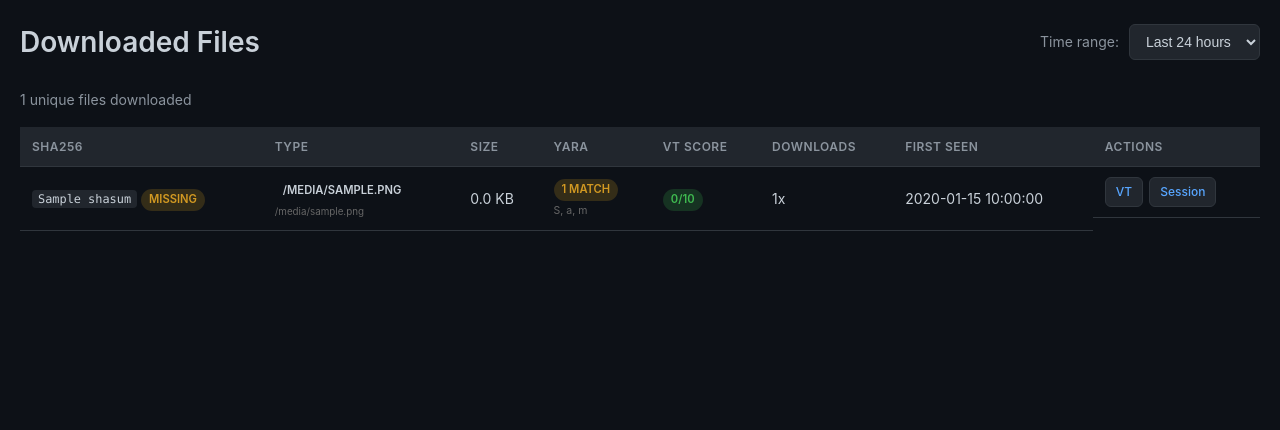
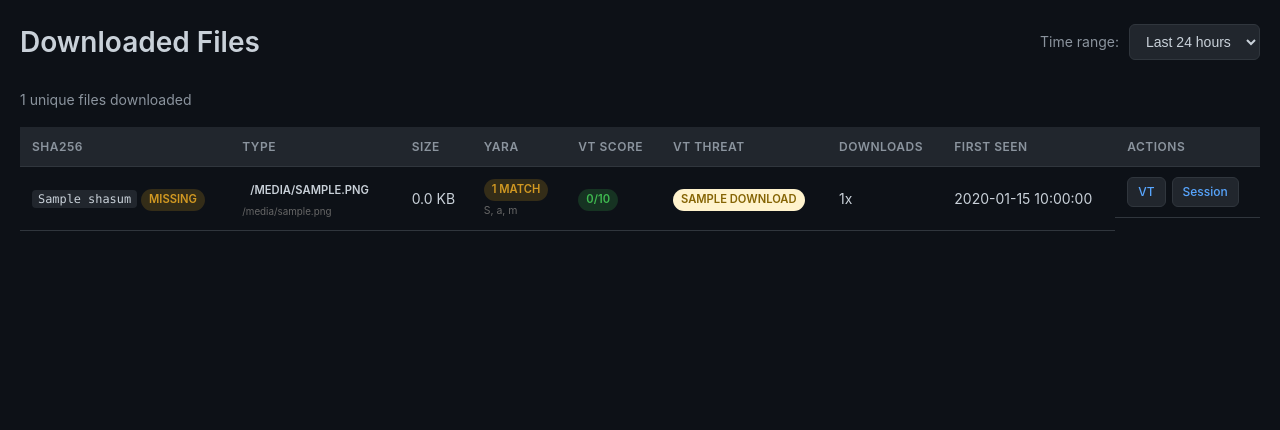
Before and after one commit to reuteras/cowrie-deploy-toolkit, a Flask app: template web/templates/downloads.html in a window 1280 px wide. Shown: the part 60-490 px from the top of the page. Run offline with Flask 3, Linux system fonts and the light colour scheme; the template is opened without the code that fills it: most values are stand-ins (such as "Sample title", 1, 10 or a date in 2020).

Commit message:
feat: Add VT threat label column and fix SSH key preview
Add separate VT Threat column to web downloads table for better
visibility of VirusTotal threat classifications. Previously, the
threat label was only shown as a tooltip.

Fix SSH key and certificate preview by adding SSH-related keywords
to TEXT_INDICATORS:
- OpenSSH, SSH
- RSA/DSA/ECDSA/Ed25519 public key
- PEM certificate

This allows SSH keys, certificates, and other text-based security
files to be properly previewed in the web interface.

Changes:
- Add "VT Threat" column to downloads table with yellow badge styling
- Update colspan for empty state message
- Add SSH and certificate keywords to yara-scanner-daemon.py

Closes #35

🤖 Generated with [Claude Code](https://claude.com/claude-code)

Co-Authored-By: Claude Sonnet 4.5 <noreply@anthropic.com>

```diff
--- a/web/templates/downloads.html
+++ b/web/templates/downloads.html
@@ -29,6 +29,7 @@
                 <th>Size</th>
                 <th>YARA</th>
                 <th>VT Score</th>
+                <th>VT Threat</th>
                 <th>Downloads</th>
                 <th>First Seen</th>
                 <th>Actions</th>
@@ -88,12 +89,21 @@
                 <td>
                     {% if dl.vt_detections is defined %}
                         {% if dl.vt_detections > 0 %}
-                        <span class="badge badge-danger" title="{{ dl.vt_threat_label or 'Malicious' }}">
+                        <span class="badge badge-danger">
                             {{ dl.vt_detections }}/{{ dl.vt_total }}
                         </span>
                         {% else %}
                         <span class="badge badge-success">0/{{ dl.vt_total }}</span>
                         {% endif %}
+                    {% else %}
+                    <span class="text-muted">—</span>
+                    {% endif %}
+                </td>
+                <td>
+                    {% if dl.vt_threat_label %}
+                    <span class="badge badge-warning" style="background: #fff3cd; color: #856404;">
+                        {{ dl.vt_threat_label }}
+                    </span>
                     {% else %}
                     <span class="text-muted">—</span>
                     {% endif %}
@@ -117,7 +127,7 @@
             </tr>
             {% else %}
             <tr>
-                <td colspan="8" class="no-data">No downloads recorded</td>
+                <td colspan="9" class="no-data">No downloads recorded</td>
             </tr>
             {% endfor %}
         </tbody>
```
Also changed, not shown: scripts/yara-scanner-daemon.py (+8 -0 lines).
